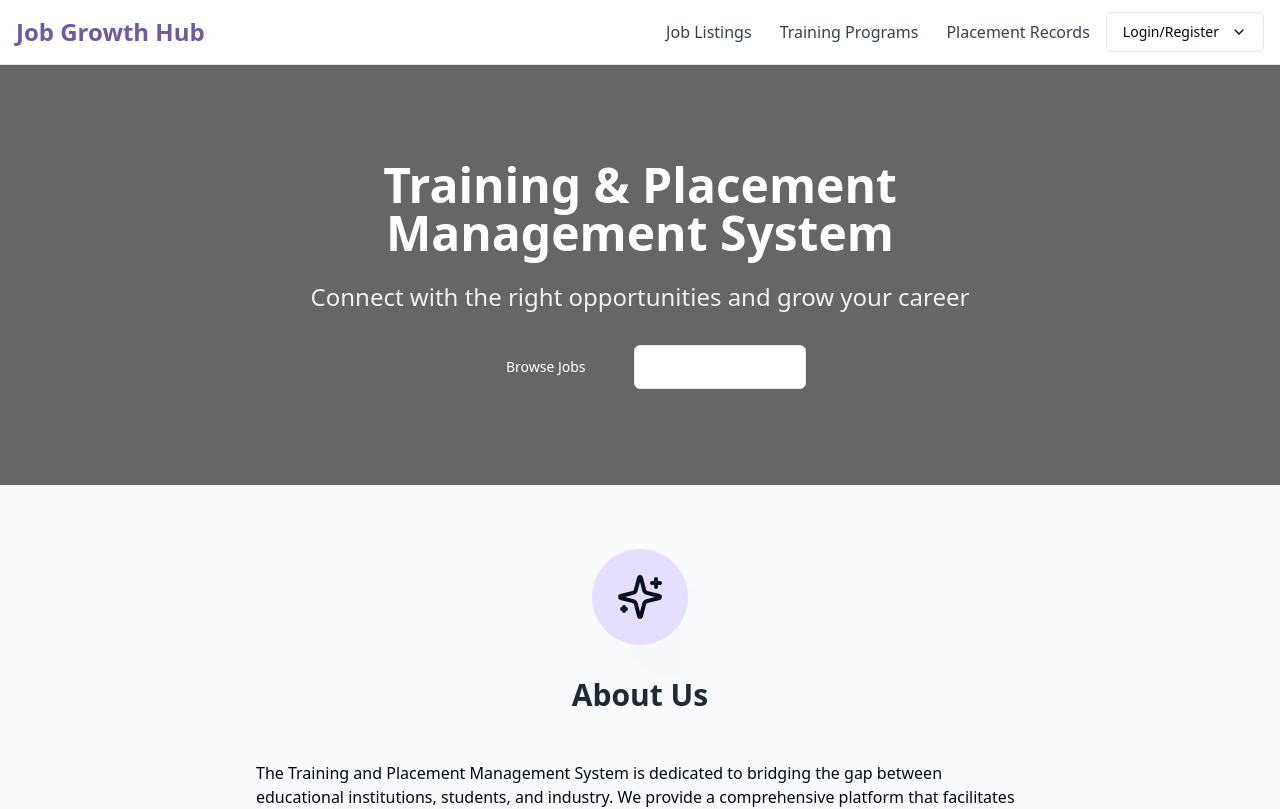
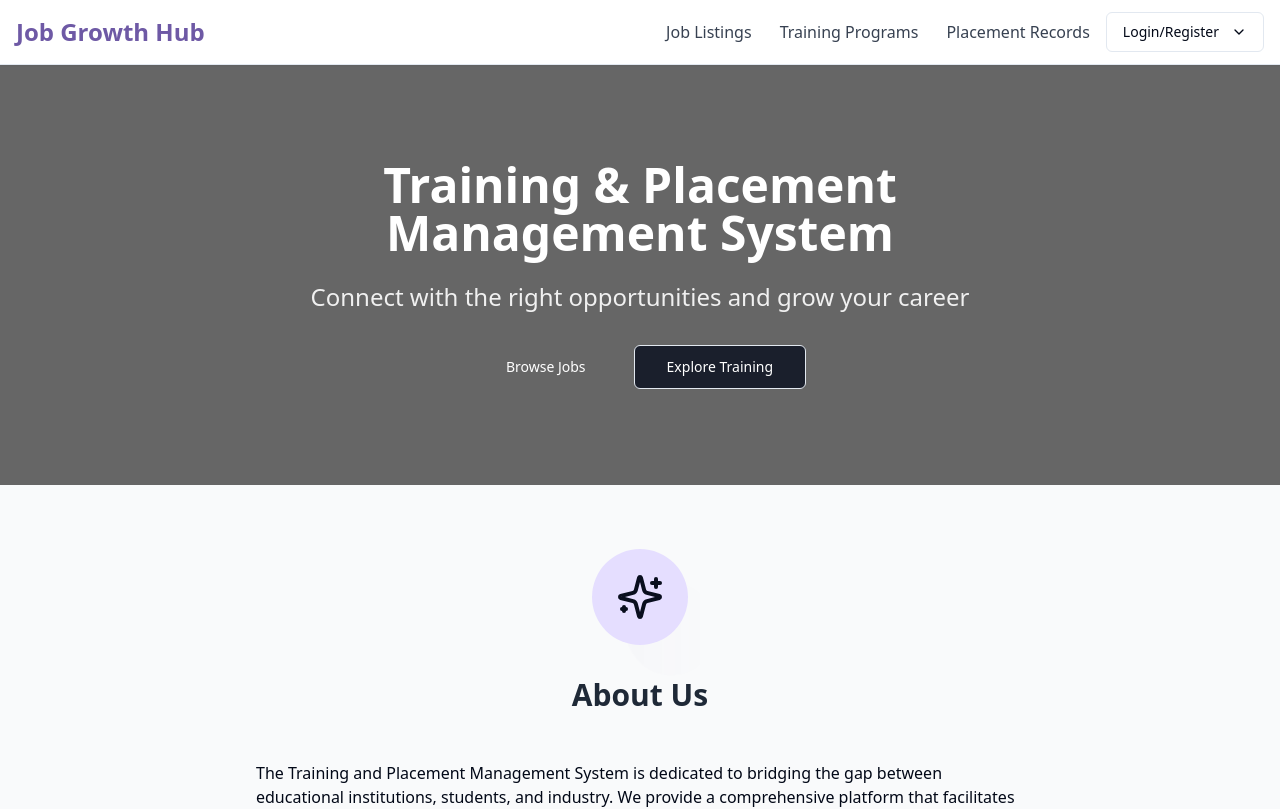
Before and after one commit to PranavVaish/Training-and-Placement-Management-System, a React (Vite) app: page / in a window 1280 px wide. Shown: the top 809 px of the page. Built offline with nearby package versions, Linux system fonts and the light colour scheme.

Commit message:
Fix: Darken explore training button
Change the explore training button to dark.

```diff
--- a/src/pages/Index.tsx
+++ b/src/pages/Index.tsx
@@ -1,3 +1,4 @@
+
 import MainLayout from '@/components/layout/MainLayout';
 import { Link } from 'react-router-dom';
 import { ArrowRight, BookOpen, Calendar, GraduationCap, Users, Briefcase, Sparkles } from 'lucide-react';
@@ -28,7 +29,7 @@ export default function Index() {
               <Button asChild size="lg" className="bg-portal-DEFAULT hover:bg-portal-dark text-white">
                 <Link to="/jobs">Browse Jobs</Link>
               </Button>
-              <Button asChild size="lg" variant="outline" className="bg-white text-portal-DEFAULT hover:bg-gray-100">
+              <Button asChild size="lg" variant="outline" className="bg-[#1A1F2C] text-white hover:bg-[#222222]">
                 <Link to="/training">Explore Training</Link>
               </Button>
             </div>
```
